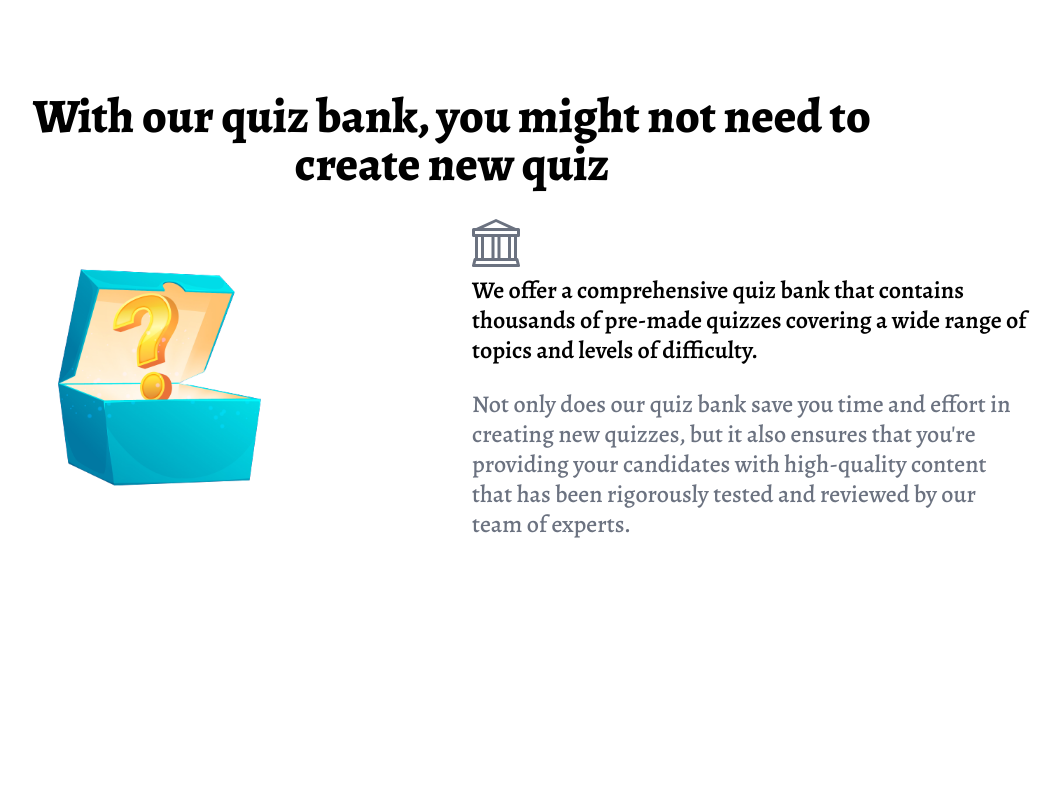
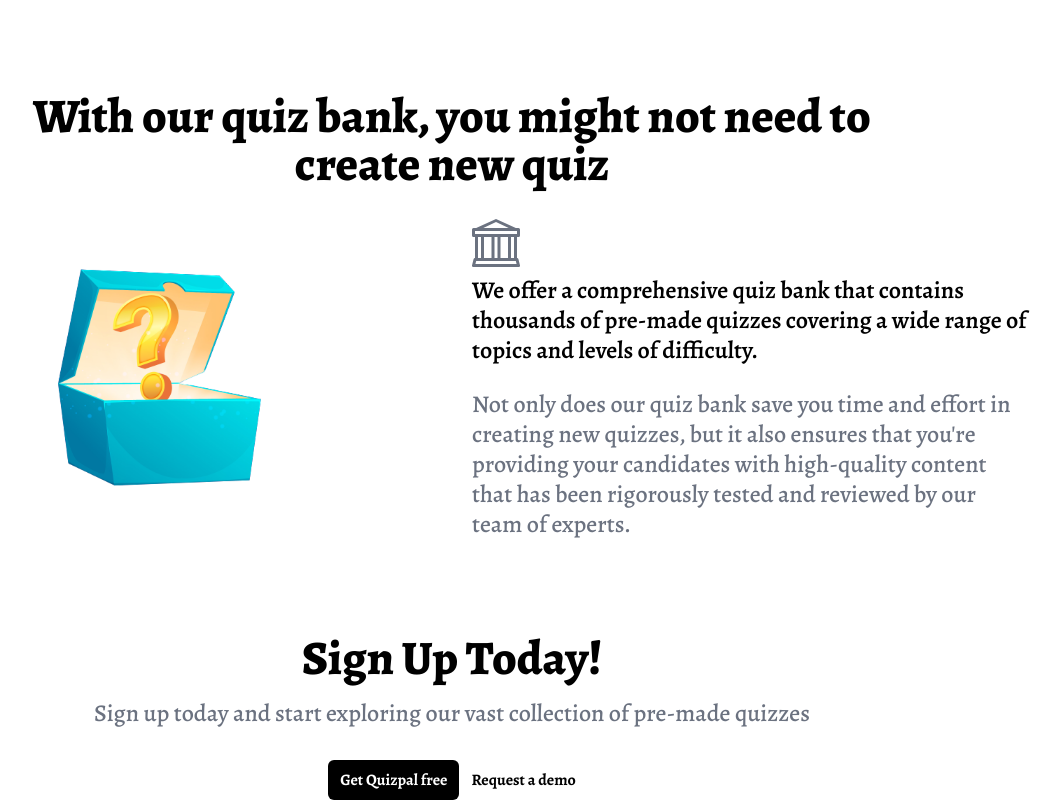
Before and after one commit to mmesomasaint/quizpal-lander, a Next.js app: page / in a window 1280 px wide. Shown: the part 2211-3011 px from the top of the page, without its empty margins (188-1248 px from the left). Before the commit the page ends 2765 px from the top, so only its background shows below. Built offline with nearby package versions, Linux system fonts and the light colour scheme.

Commit message:
Feat: Design signup section

```diff
--- a/pages/index.tsx
+++ b/pages/index.tsx
@@ -160,6 +160,23 @@ export default function Home() {
             </div>
           </div>
         </div>
+        <div className='text-center mt-20'>
+          <h2 className='text-5xl font-extrabold text-black leading-none mb-4'>
+            Sign Up Today!
+          </h2>
+          <p className='text-2xl font-medium text-gray-500 leading-tight'>
+            Sign up today and start exploring our vast collection of pre-made
+            quizzes
+          </p>
+          <div className='flex justify-center items-center gap-3 mt-8'>
+            <button className='text-sm sm:text-base font-bold leading-none py-2 px-3 bg-black text-white rounded-md'>
+              Get Quizpal free
+            </button>
+            <span className='font-bold text-sm lg:text-base '>
+              Request a demo
+            </span>
+          </div>
+        </div>
       </main>
     </>
   )
```
